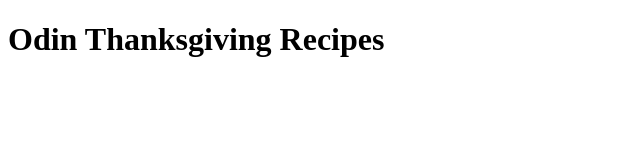
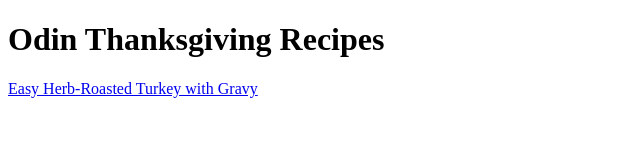
Before and after one commit to curiouscatcat/odin-recipes, a plain HTML site: page index.html in a window 1280 px wide. Shown: the whole page, without its empty margins (0-640 px from the left). Drawn offline with Linux system fonts and the light colour scheme.

Commit message:
add turkey recipes link

```diff
--- a/index.html
+++ b/index.html
@@ -7,5 +7,7 @@
 </head>
 <body>
     <h1>Odin Thanksgiving Recipes</h1>
+    <p><a href="./recipes/turkey.html" target="_blank" rel="noreferrer">Easy Herb-Roasted Turkey with Gravy</a></p>
+
 </body>
 </html>
```
